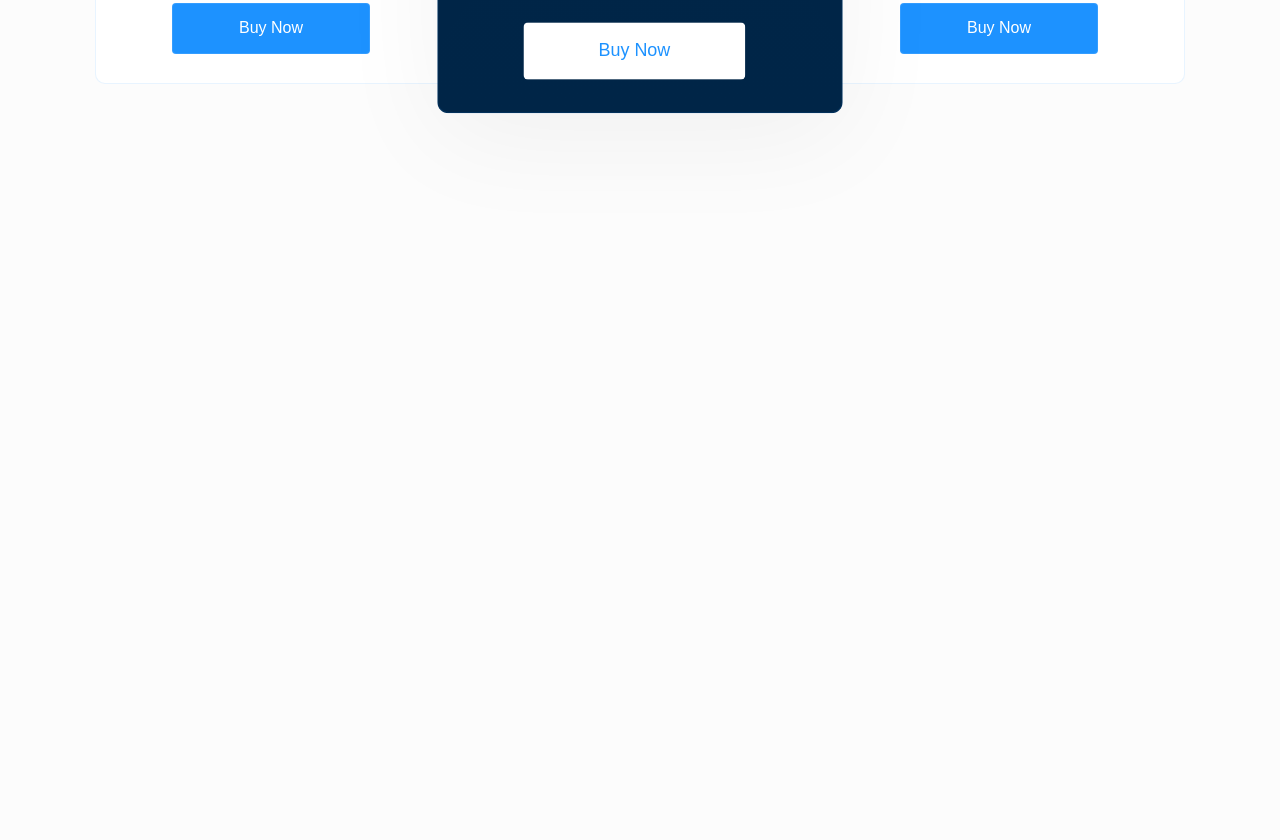
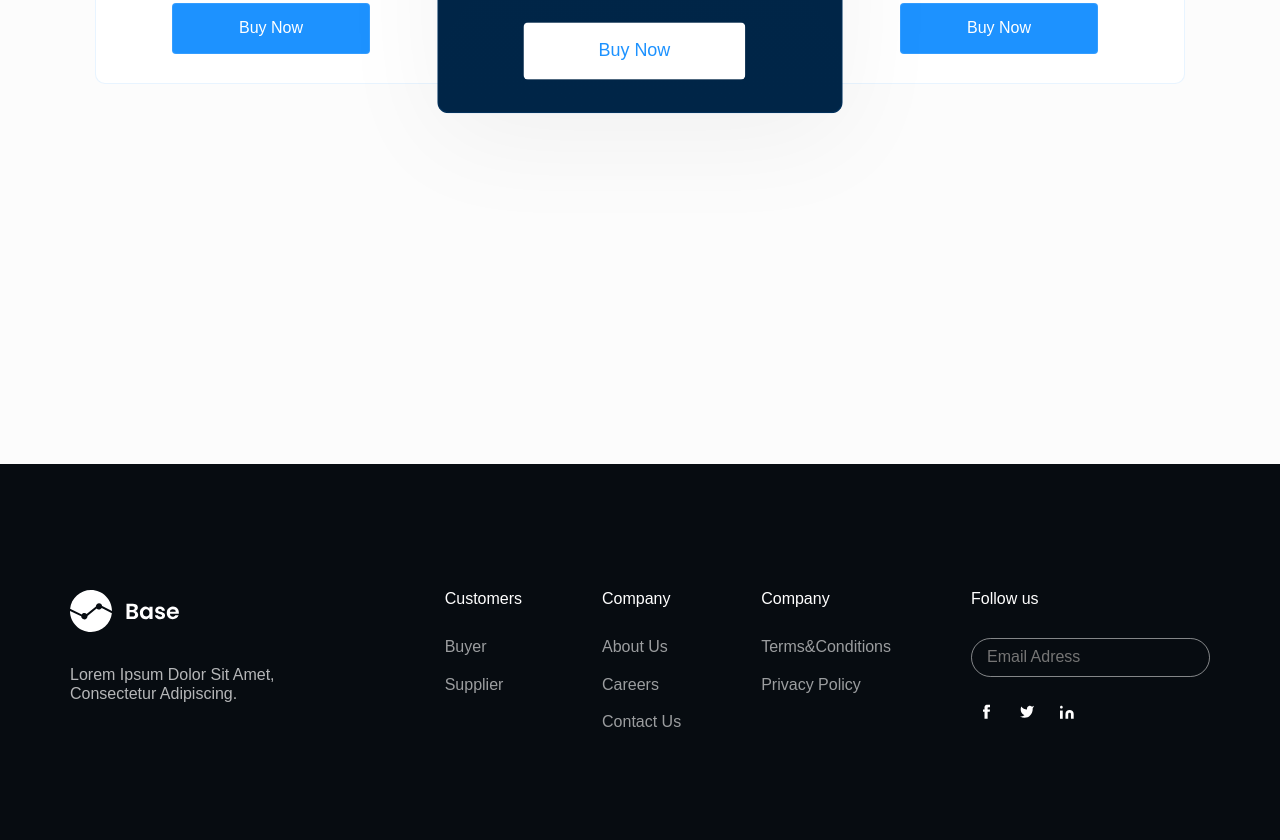
Before and after one commit to Gennod/Base, a website: page src/index.html in a window 1280 px wide. Shown: the part 4014-4854 px from the top of the page. Before the commit the page ends 4478 px from the top, so only its background shows below. Drawn offline with Linux system fonts and the light colour scheme; files whose address does not match are found by name.

Commit message:
add footer

```diff
--- a/src/index.html
+++ b/src/index.html
@@ -517,6 +517,51 @@
       </div>
     </section>
   </main>
+  <footer class="footer">
+    <div class="container">
+      <div class="footer__wrapper">
+        <div class="footer__left">
+          <img src="./icons/logo.svg" alt="logo">
+          <div class="footer__text">Lorem Ipsum Dolor Sit Amet,<br>Consectetur Adipiscing.</div>
+        </div>
+        <div class="footer__right">
+          <ul class="footer__list">
+            <li class="footer__item">
+              <div class="footer__title">Customers</div>
+              <a href="#" class="footer__link">Buyer</a>
+              <a href="#" class="footer__link">Supplier</a>
+            </li>
+            <li class="footer__item">
+              <div class="footer__title">Company</div>
+              <a href="#" class="footer__link">About Us</a>
+              <a href="#" class="footer__link">Careers</a>
+              <a href="#" class="footer__link">Contact Us</a>
+            </li>
+            <li class="footer__item">
+              <div class="footer__title">Company</div>
+              <a href="#" class="footer__link">Terms&Conditions</a>
+              <a href="#" class="footer__link">Privacy Policy</a>
+            </li>
+            <li class="footer__item">
+              <div class="footer__title">Follow us</div>
+              <input class="footer__input" placeholder="Email Adress" type="text" name="email">
+              <div class="footer__socials">
+                <div class="footer__img">
+                  <img src="./icons/footer-facebook-icon.svg" alt="facebook-icon">
+                </div>
+                <div class="footer__img">
+                  <img src="./icons/footer-twitter-icon.svg" alt="twitter-icon">
+                </div>
+                <div class="footer__img">
+                  <img src="./icons/footer-inst-icon.svg" alt="inst-icon">
+                </div>
+              </div>
+            </li>
+          </ul>
+        </div>
+      </div>
+    </div>
+  </footer>
 </body>
 
 </html>
--- a/src/sass/base/_variables.scss
+++ b/src/sass/base/_variables.scss
@@ -7,6 +7,7 @@ $text-color-op1: rgba(1, 7, 13, 0.1);
 $text-color-op05: rgba(1, 7, 13, 0.05);
 
 $color-mainbg: #FCFCFC;
+$color-footer: #070C11;
 $color-white: #fff;
 $color-white-op7: rgba(255, 255, 255, 0.7);
 $color-white-op6: rgba(255, 255, 255, 0.6);
--- /dev/null
+++ b/src/sass/blocks/_footer.scss
@@ -0,0 +1,45 @@
+.footer {
+  height: 376px;
+  background-color: $color-footer;
+  padding: 126px 0;
+  color: $color-white;
+  &__wrapper {
+    @include dflex-jcsb;
+  }
+  &__text {
+    color: $color-white-op7;
+    margin-top: 30px;
+  }
+  &__list {
+    @include dflex-jcsb;
+  }
+  &__item {
+    margin-left: 80px;
+  }
+  &__title {
+    margin-bottom: 30px;
+  }
+  &__link {
+    margin-bottom: 19px;
+  }
+  &__input {
+    padding: 9px 15px;
+    text-align: left;
+    border: 1px solid $color-white-op5;
+    border-radius: 19.5px;
+    background: none;
+    color: $color-white;
+    margin-bottom: 20px;
+  }
+  &__socials {
+    @include dflex-jcsb;
+    width: 111px;
+  }
+  &__img {
+    width: 30px;
+    height: 30px;
+    border-radius: 50%;
+    background: none;
+    @include dflex-center;
+  }
+}
--- a/src/sass/style.scss
+++ b/src/sass/style.scss
@@ -47,3 +47,4 @@ h2 {
 @import "blocks/features";
 @import "blocks/skills";
 @import "blocks/order";
+@import "blocks/footer";
```
Also changed, not shown: src/css/style.min.css, src/icons/footer-facebook-icon.svg (added), src/icons/footer-inst-icon.svg (added), src/icons/footer-twitter-icon.svg (added).
